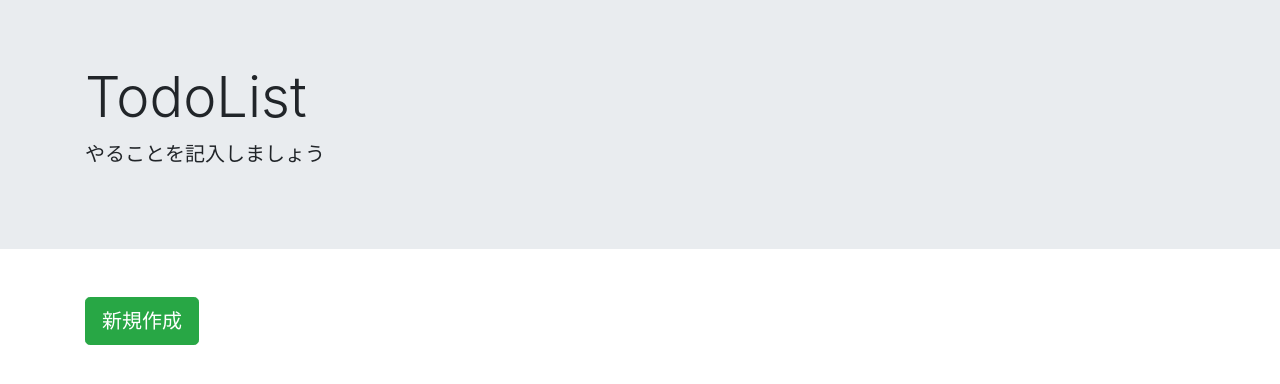
After one commit to cardene777/todo, a Django app: page / in a window 1280 px wide. The commit adds this page. Shown: the top 384 px of the page. Run offline with Django 3.2, Linux system fonts and the light colour scheme; data that the repository does not hold is empty; some libraries are stand-ins or nearby versions.

Commit message:
#1 Set up the code.

```diff
--- /dev/null
+++ b/todo/config/generate_secretkey__settings.py
@@ -0,0 +1,5 @@
+from django.core.management.utils import get_random_secret_key
+
+secret_key = get_random_secret_key()
+text = 'SECRET_KEY = \'{0}\''.format(secret_key)
+print(text)
--- a/todo/config/settings.py
+++ b/todo/config/settings.py
@@ -21,7 +21,10 @@ BASE_DIR = Path(__file__).resolve().parent.parent
 # See https://docs.djangoproject.com/en/3.1/howto/deployment/checklist/
 
 # SECURITY WARNING: keep the secret key used in production secret!
-SECRET_KEY = 'iz(i9%a#5u6)1k(&a%6@0y1yvy&hrxk3hf&e85+6bzu313s$xl'
+try:
+    from .local_settings import *
+except ImportError:
+    pass
 
 # SECURITY WARNING: don't run with debug turned on in production!
 DEBUG = True
--- a/todo/config/urls.py
+++ b/todo/config/urls.py
@@ -3,5 +3,5 @@ from django.urls import path, include
 
 urlpatterns = [
     path('admin/', admin.site.urls),
-    path('todo/', include('todo.urls')),
+    path('', include('todo.urls')),
 ]
--- a/todo/todo/templates/todo/create.html
+++ b/todo/todo/templates/todo/todo_create.html
@@ -15,6 +15,6 @@
     </form>
     </div>
     <div class="container">
-        <p class="btn-content"><a href="{% url 'list' %}" class="btn btn-info" tabindex="-1" role="button" aria-disabled="true">一覧に戻る</a></p>
+        <p class="btn-content"><a href="{% url 'todo_list' %}" class="btn btn-info" tabindex="-1" role="button" aria-disabled="true">一覧に戻る</a></p>
     </div>
 {% endblock content %}
--- a/todo/todo/templates/todo/delete.html
+++ b/todo/todo/templates/todo/todo_delete.html
@@ -18,6 +18,6 @@
     </form>
     </div>
     <div class="container">
-        <p class="btn-content"><a href="{% url 'list' %}" class="btn btn-info" tabindex="-1" role="button" aria-disabled="true">一覧に戻る</a></p>
+        <p class="btn-content"><a href="{% url 'todo_list' %}" class="btn btn-info" tabindex="-1" role="button" aria-disabled="true">一覧に戻る</a></p>
     </div>
 {% endblock content %}
--- a/todo/todo/templates/todo/detail.html
+++ b/todo/todo/templates/todo/todo_detail.html
@@ -13,6 +13,6 @@
         <p>{{ object.deadline }}</p>
     </div>
     <div class="container">
-        <p class="btn-content"><a href="{% url 'list' %}" class="btn btn-info" tabindex="-1" role="button" aria-disabled="true">一覧に戻る</a></p>
+        <p class="btn-content"><a href="{% url 'todo_list' %}" class="btn btn-info" tabindex="-1" role="button" aria-disabled="true">一覧に戻る</a></p>
     </div>
 {% endblock content %}
--- /dev/null
+++ b/todo/todo/templates/todo/todo_list.html
@@ -0,0 +1,32 @@
+{% extends 'base.html' %}
+{% load static %}
+
+{% block header %}
+<link rel="stylesheet" href="{% static 'todo/css/list.css' %}">
+{% endblock header %}
+
+{% block content %}
+<div class="jumbotron jumbotron-fluid">
+    <div class="container">
+        <h1 class="display-4">TodoList</h1>
+        <p class="lead">やることを記入しましょう</p>
+    </div>
+</div>
+<div class="container ">
+    <div>
+        <p class="new-btn"><a href="{% url 'todo_create' %}" class="btn btn-success btn-lg" tabindex="-1" role="button" aria-disabled="true">新規作成</a></p>
+    </div>
+    {% for todo in todos %}
+        <div class="one_box">
+            <h1>{{ todo.title }}</h1>
+            <h4>{{ todo.deadline }}</h4>
+            <div class="btns">
+                <p class="btn-content"><a href="{% url 'todo_detail' todo.pk %}" class="btn btn-primary "tabindex="-1" role="button" aria-disabled="true">詳細</a></p>
+                <p class="btn-content"><a href="{% url 'todo_update' todo.pk %}" class="btn btn-info" tabindex="-1" role="button" aria-disabled="true">編集</a></p>
+                <p class="btn-content"><a href="{% url 'todo_delete' todo.pk %}" class="btn btn-danger" tabindex="-1" role="button" aria-disabled="true">削除</a></p>
+            </div>
+        </div>
+    <hr>
+    {% endfor %}
+</div>
+{% endblock content %}
--- a/todo/todo/templates/todo/update.html
+++ b/todo/todo/templates/todo/todo_update.html
@@ -2,7 +2,7 @@
 
 {% block content %}
     <div class="jumbotron jumbotron-fluid">
-<!--      <div class="container">-->
+      <div class="container">
         <h1 class="display-4">編集フォーム</h1>
         <p class="lead">Todoを編集しましょう</p>
       </div>
@@ -15,6 +15,6 @@
         </form>
     </div>
     <div class="container">
-        <p class="btn-content"><a href="{% url 'list' %}" class="btn btn-info" tabindex="-1" role="button" aria-disabled="true">一覧に戻る</a></p>
+        <p class="btn-content"><a href="{% url 'todo_list' %}" class="btn btn-info" tabindex="-1" role="button" aria-disabled="true">一覧に戻る</a></p>
     </div>
 {% endblock content %}
--- a/todo/todo/urls.py
+++ b/todo/todo/urls.py
@@ -1,12 +1,12 @@
 from django.urls import path
-from .views import TodoList, TodoDetail, TodoUpdate, TodoDelete, TodoCreate
+from . import views
 
 # urls
 
 urlpatterns = [
-    path('list/', TodoList.as_view(), name='list'),
-    path('detail/<int:pk>/', TodoDetail.as_view(), name='detail'),
-    path('update/<int:pk>/', TodoUpdate.as_view(), name='update'),
-    path('delete/<int:pk>/', TodoDelete.as_view(), name='delete'),
-    path('create/', TodoCreate.as_view(), name='create'),
+    path('', views.TodoList.as_view(), name='todo_list'),
+    path('todo_detail/<int:pk>/', views.TodoDetail.as_view(), name='todo_detail'),
+    path('todo_update/<int:pk>/', views.TodoUpdate.as_view(), name='todo_update'),
+    path('todo_delete/<int:pk>/', views.TodoDelete.as_view(), name='todo_delete'),
+    path('todo_create/', views.TodoCreate.as_view(), name='todo_create'),
 ]
--- a/todo/todo/views.py
+++ b/todo/todo/views.py
@@ -4,32 +4,35 @@ from django.urls import reverse_lazy
 
 
 class TodoList(generic.ListView):
-    template_name = 'todo/list.html'
+    template_name = 'todo/todo_list.html'
     model = TodoModel
+
+    context_object_name = 'todos'
+    paginate_by = 9
 
 
 class TodoDetail(generic.DetailView):
-    template_name = 'todo/detail.html'
+    template_name = 'todo/todo_detail.html'
     model = TodoModel
 
 
 class TodoUpdate(generic.UpdateView):
-    template_name = 'todo/update.html'
+    template_name = 'todo/todo_update.html'
     model = TodoModel
     fields = ('title', 'content', 'deadline')
-    success_url = reverse_lazy('list')
+    success_url = reverse_lazy('todo_list')
 
 
 class TodoDelete(generic.DeleteView):
-    template_name = 'todo/delete.html'
+    template_name = 'todo/todo_delete.html'
     model = TodoModel
 
-    success_url = reverse_lazy('list')
+    success_url = reverse_lazy('todo_list')
 
 
 class TodoCreate(generic.CreateView):
-    template_name = 'todo/create.html'
+    template_name = 'todo/todo_create.html'
     model = TodoModel
     fields = ('title', 'content', 'deadline')
 
-    success_url = reverse_lazy('list')
+    success_url = reverse_lazy('todo_list')
```
Also changed, not shown: todo/todo/templates/todo/list.html (deleted, +0 -32 lines).
